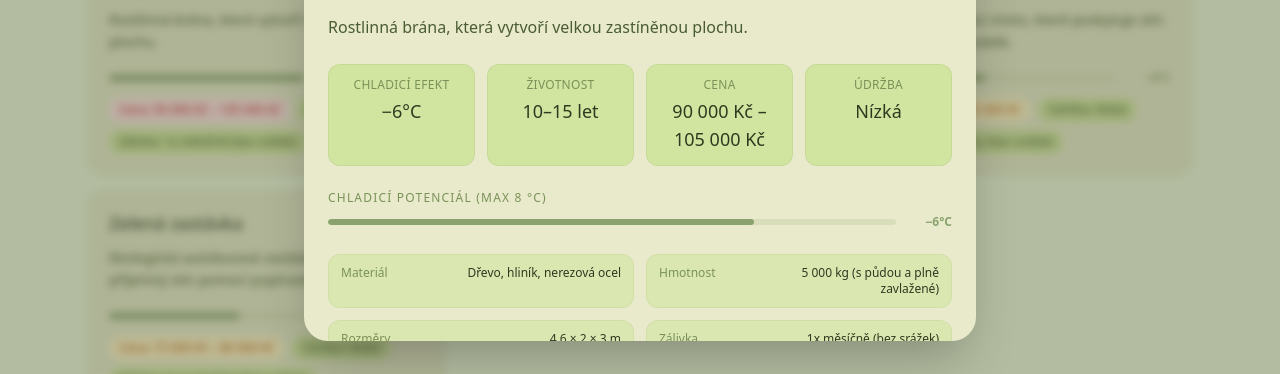
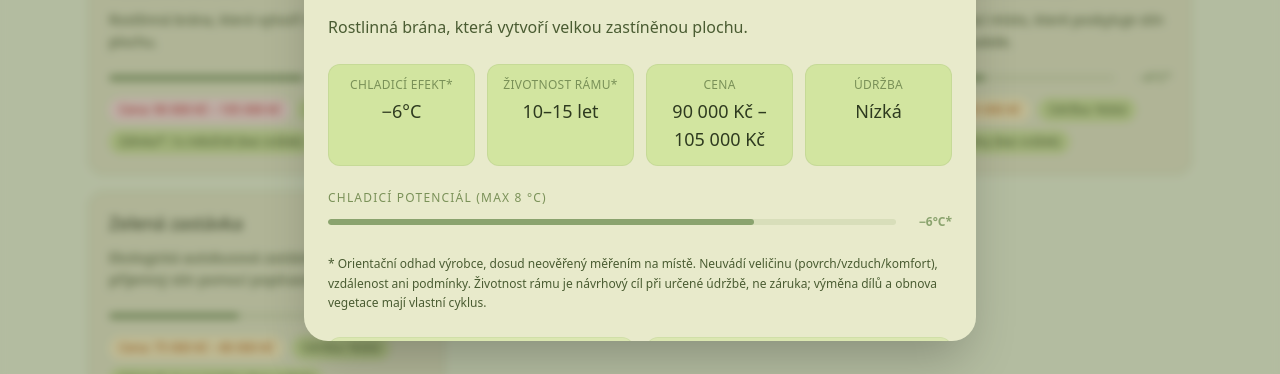
Before and after one commit to Galacti-Official/Cool-Squares, a Next.js app: page /features in a window 1280 px wide. Both pictures are taken after a click on the button 266 px from the left and 483 px from the top of the page. Shown: the part 419-793 px from the top of the page. Built offline with nearby package versions, Linux system fonts and the light colour scheme; no server answers.

Commit message:
Misc fix

```diff
--- a/components/encyclopedia/EncyclopediaView.tsx
+++ b/components/encyclopedia/EncyclopediaView.tsx
@@ -222,7 +222,7 @@ function CoolingBar({ value }: { value: number }) {
         />
       </div>
       <span className="text-xs font-semibold text-btn-dark tabular-nums w-12 text-right">
-        −{value}°C
+        −{value}°C*
       </span>
     </div>
   );
@@ -258,7 +258,7 @@ function ItemCard({ item, onClick }: { item: Item; onClick: () => void }) {
           Údržba: {MAINT_LABEL[item.maintenance]}
         </span>
         <span className={`${BADGE} bg-fg text-text-mid`}>
-          Zálivka: {item.waterFrequency ?? "Bez potřeby"}
+          Zálivka*: {item.waterFrequency ?? "Bez potřeby"}
         </span>
         {item.tags.includes("nemodulární") && (
           <span className={`${BADGE} bg-red-100 text-red-700 font-bold flex items-center gap-1`}>
@@ -333,8 +333,8 @@ function DetailPanel({ item, onClose }: { item: Item; onClose: () => void }) {
 
           <div className="grid grid-cols-2 sm:grid-cols-4 gap-3">
             {[
-              { label: "Chladicí efekt", value: `−${item.coolingEffect}°C` },
-              { label: "Životnost", value: item.lifespan },
+              { label: "Chladicí efekt*", value: `−${item.coolingEffect}°C` },
+              { label: "Životnost rámu*", value: item.lifespan },
               { label: "Cena", value: priceLabel },
               { label: "Údržba", value: MAINT_LABEL[item.maintenance] },
             ].map(({ label, value }) => (
@@ -350,12 +350,16 @@ function DetailPanel({ item, onClose }: { item: Item; onClose: () => void }) {
             <CoolingBar value={item.coolingEffect} />
           </div>
 
+          <p className="text-xs text-text-mid leading-relaxed">
+            * Orientační odhad výrobce, dosud neověřený měřením na místě. Neuvádí veličinu (povrch/vzduch/komfort), vzdálenost ani podmínky. Životnost rámu je návrhový cíl při určené údržbě, ne záruka; výměna dílů a obnova vegetace mají vlastní cyklus.
+          </p>
+
           <div className="grid grid-cols-1 sm:grid-cols-2 gap-3">
             {[
               { label: "Materiál", value: item.material },
               { label: "Hmotnost", value: item.weight },
               { label: "Rozměry", value: item.dimensions },
-              { label: "Zálivka", value: item.waterFrequency ?? "Bez potřeby" },
+              { label: "Zálivka*", value: item.waterFrequency ?? "Bez potřeby" },
             ].map(({ label, value }) => (
               <div key={label} className="flex justify-between items-start py-2.5 px-3 rounded-xl bg-fg/60 border border-btn/15">
                 <span className="text-xs text-text-light">{label}</span>
--- a/components/map/ClimateMap.tsx
+++ b/components/map/ClimateMap.tsx
@@ -275,7 +275,7 @@ function addLstTileStack(L: any, map: any, pane: string): any[] {
       maxNativeZoom: 7,
       maxZoom: 19,
       bounds,
-      attribution: daysAgo === LST_FRESHEST_DAYS ? "Povrchová teplota: NASA EOSDIS GIBS — MODIS/Aqua LST (odpolední)" : "",
+      attribution: daysAgo === LST_FRESHEST_DAYS ? `Povrchová teplota: NASA EOSDIS GIBS — MODIS/Aqua LST (odpolední), mozaika za posledních ${LST_STACK_DAYS} dní, ne jednotné datum` : "",
     }).addTo(map);
     layers.push(layer);
   }
@@ -556,11 +556,14 @@ export default function ClimateMap({
       </div>
       {stats && (
         <div style={{ marginTop: 10, display: "flex", flexWrap: "wrap", gap: 14 }}>
+          <div style={{ fontSize: 11, color: "#2e3a1f", width: "100%" }}>
+            Modelová teplota vzduchu ve 2 m (Open-Meteo), nikoli měření povrchu parcely:
+          </div>
           <div style={{ fontSize: 11, color: "#2e3a1f77" }}>Min: <span style={{ color: "#2e3a1f", fontStyle: "italic" }}>{stats.min.toFixed(1)} °C</span></div>
           <div style={{ fontSize: 11, color: "#2e3a1f77" }}>Průměr: <span style={{ color: "#2e3a1f", fontStyle: "italic" }}>{stats.avg.toFixed(1)} °C</span></div>
           <div style={{ fontSize: 11, color: "#2e3a1f77" }}>Max: <span style={{ color: "#2e3a1f", fontStyle: "italic" }}>{stats.max.toFixed(1)} °C</span></div>
           {stats.time && <div style={{ fontSize: 11, color: "#2e3a1f66" }}>Aktualizace: {stats.time.replace("T", " ")}</div>}
-          {citySource && <div style={{ fontSize: 11, color: "#2e3a1f66", width: "100%" }}>Detailní vrstva: {citySource}</div>}
+          {citySource && <div style={{ fontSize: 11, color: "#2e3a1f99", width: "100%" }}>Detailní vrstva (historický letecký snímek, ne aktuální stav): {citySource}</div>}
         </div>
       )}
     </div>
--- a/components/map/ParcelEditor.tsx
+++ b/components/map/ParcelEditor.tsx
@@ -423,7 +423,7 @@ function ItemTooltip({ item }: { item: Item }) {
         <CostBadge cost={item.cost} />
         {item.waterFrequency && (
           <span style={{ fontSize: 9, padding: "2px 6px", borderRadius: 3, background: "#5B7FA022", color: "#5B7FA0", fontFamily: "inherit", letterSpacing: "0.04em" }}>
-            💧 {item.waterFrequency}
+            💧 {item.waterFrequency}*
           </span>
         )}
         <span style={{ fontSize: 9, padding: "2px 6px", borderRadius: 3, background: "#2e3a1f0a", color: "#2e3a1f66", fontFamily: "inherit", letterSpacing: "0.04em" }}>
@@ -434,8 +434,8 @@ function ItemTooltip({ item }: { item: Item }) {
       <div style={{ display: "grid", gridTemplateColumns: "1fr 1fr", gap: "6px 12px", marginBottom: 10 }}>
         {[
           { label: "Rozměry", value: item.dimensions },
-          { label: "Životnost", value: item.lifespan },
-          { label: "Chlazení", value: `−${item.coolingEffect} °C` },
+          { label: "Životnost rámu*", value: item.lifespan },
+          { label: "Chlazení*", value: `−${item.coolingEffect} °C` },
           { label: "Hmotnost", value: item.weight },
         ].map(({ label, value }) => (
           <div key={label}>
@@ -443,6 +443,9 @@ function ItemTooltip({ item }: { item: Item }) {
             <div style={{ fontSize: 11, color: "#2e3a1f" }}>{value}</div>
           </div>
         ))}
+      </div>
+      <div style={{ fontSize: 9, color: "#2e3a1faa", lineHeight: 1.5, marginBottom: 10 }}>
+        * Orientační odhad, dosud neověřený měřením na místě.
       </div>
 
       <div style={{ marginBottom: 10 }}>
@@ -600,9 +603,10 @@ function PropertiesPanel({ item, selectedCount, onChange, onCommit, onDelete }:
         )}
         {itemData && (
           <div style={{ marginTop: 8, fontSize: 11, color: "#2e3a1f66", lineHeight: 1.5 }}>
-            <div>Chlazení: <span style={{ color: "#2a7d4f" }}>−{itemData.coolingEffect} °C</span></div>
-            <div>Životnost: {itemData.lifespan}</div>
-            {itemData.waterFrequency && <div style={{ color: "#5B7FA0" }}>💧 Zálivka: {itemData.waterFrequency}</div>}
+            <div>Chlazení*: <span style={{ color: "#2a7d4f" }}>−{itemData.coolingEffect} °C</span></div>
+            <div>Životnost rámu*: {itemData.lifespan}</div>
+            {itemData.waterFrequency && <div style={{ color: "#5B7FA0" }}>💧 Zálivka*: {itemData.waterFrequency}</div>}
+            <div style={{ fontSize: 9, color: "#2e3a1faa", marginTop: 4 }}>* Orientační odhad, dosud neověřený měřením na místě.</div>
           </div>
         )}
       </div>
@@ -644,6 +648,10 @@ function PlanSummaryBar({ stats, expanded, onToggle, area }: {
   const tempColor = tempDeltaColor(stats?.tempDelta);
   const tempLabel = tempDeltaLabel(stats?.tempDelta);
   const coverLabel = stats ? `${stats.coveragePct.toFixed(0)}% pokryto` : "0% pokryto";
+  const [everExpanded, setEverExpanded] = useState(false);
+  useEffect(() => {
+    if (expanded) setEverExpanded(true);
+  }, [expanded]);
 
   return (
     <div style={{ flexShrink: 0, borderTop: "1.5px solid #2e3a1f22", background: "#F4F5E0", transition: "all 0.22s ease" }}>
@@ -657,7 +665,7 @@ function PlanSummaryBar({ stats, expanded, onToggle, area }: {
         </div>
         <div style={{ width: 1, height: 20, background: "#2e3a1f22", margin: "0 20px" }} />
         <div style={{ display: "flex", alignItems: "baseline", gap: 6, minWidth: 160 }}>
-          <span style={{ fontSize: 10, letterSpacing: "0.1em", textTransform: "uppercase", color: "#2e3a1f77" }}>Přibližné Ochlazení</span>
+          <span style={{ fontSize: 10, letterSpacing: "0.1em", textTransform: "uppercase", color: "#2e3a1f77" }}>Přibližné Ochlazení*</span>
           <span style={{ fontSize: 14, color: tempColor, fontStyle: "italic" }}>{hasElements ? tempLabel : "—"}</span>
         </div>
         <div style={{ width: 1, height: 20, background: "#2e3a1f22", margin: "0 20px" }} />
@@ -675,8 +683,8 @@ function PlanSummaryBar({ stats, expanded, onToggle, area }: {
         </div>
       </div>
 
-      {expanded && (
-        <div style={{ borderTop: "1.5px solid #2e3a1f11", padding: "12px 20px 16px", display: "flex", gap: 32, flexWrap: "wrap" }}>
+      {everExpanded && (
+        <div style={{ borderTop: "1.5px solid #2e3a1f11", padding: "12px 20px 16px", display: expanded ? "flex" : "none", gap: 32, flexWrap: "wrap" }}>
           <div style={{ flex: 1, minWidth: 260 }}>
             <div style={{ fontSize: 9, letterSpacing: "0.12em", textTransform: "uppercase", color: "#2e3a1f66", marginBottom: 8 }}>Rozpis nákladů</div>
             {!hasElements
@@ -714,6 +722,9 @@ function PlanSummaryBar({ stats, expanded, onToggle, area }: {
                   <div style={{ fontSize: 11, color: "#2e3a1f77", lineHeight: 1.55 }}>
                     Odhad vychází z kombinace stínění, evapotranspirace rostlin a odpařování vodních prvků.
                   </div>
+                  <div style={{ fontSize: 10, color: "#2e3a1faa", lineHeight: 1.5, marginTop: 6 }}>
+                    * Orientační plánovací výpočet, ne fyzikální předpověď ani měření. Nezahrnuje veličinu, vzdálenost ani počasí a nevychází z ověřené metodiky.
+                  </div>
                 </>
               )}
             <div style={{ marginTop: 12 }}>
@@ -2191,9 +2202,12 @@ export default function ParcelEditor({ areas, onBack, initialPlans }: { areas: S
                   <div style={{ fontSize: 14, fontStyle: "italic", color: "#2e3a1f" }}>{planStats ? `${formatCZK(planStats.totalMin)} – ${formatCZK(planStats.totalMax)}` : "—"}</div>
                 </div>
                 <div style={{ width: 110, flexShrink: 0, padding: "12px 14px", borderRadius: 10, background: "#2e3a1f08", border: "1.5px solid #2e3a1f12" }}>
-                  <div style={{ fontSize: 9, letterSpacing: "0.1em", textTransform: "uppercase", color: "#2e3a1f66", marginBottom: 4 }}>Přibližné ochlazení</div>
+                  <div style={{ fontSize: 9, letterSpacing: "0.1em", textTransform: "uppercase", color: "#2e3a1f66", marginBottom: 4 }}>Přibližné ochlazení*</div>
                   <div style={{ fontSize: 14, fontStyle: "italic", color: tempColor }}>{tempLabel}</div>
                 </div>
+              </div>
+              <div style={{ fontSize: 10, color: "#2e3a1faa", lineHeight: 1.5, marginBottom: 16, marginTop: -8 }}>
+                * Orientační plánovací výpočet, ne fyzikální předpověď ani měření na místě.
               </div>
 
               <div style={{ marginBottom: 16 }}>
```
